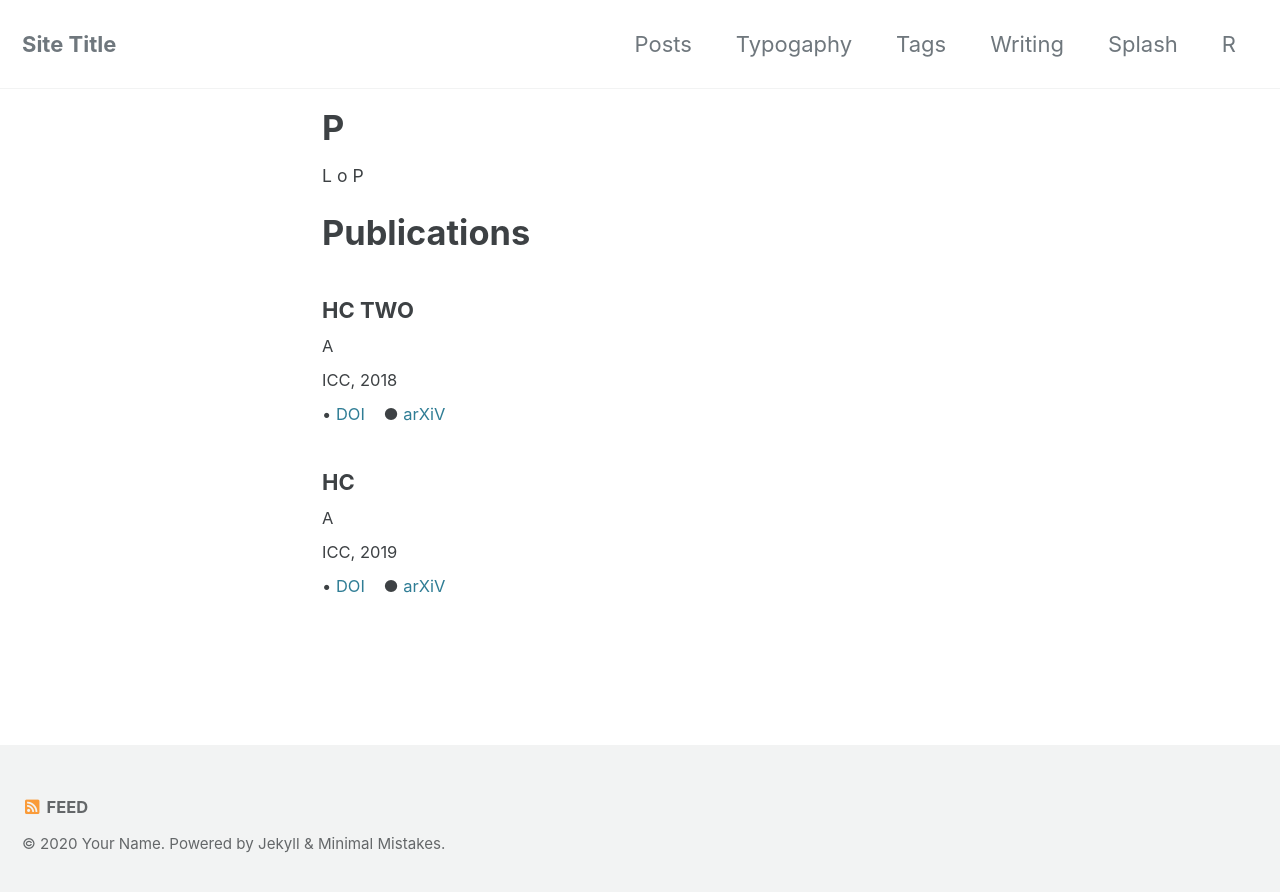
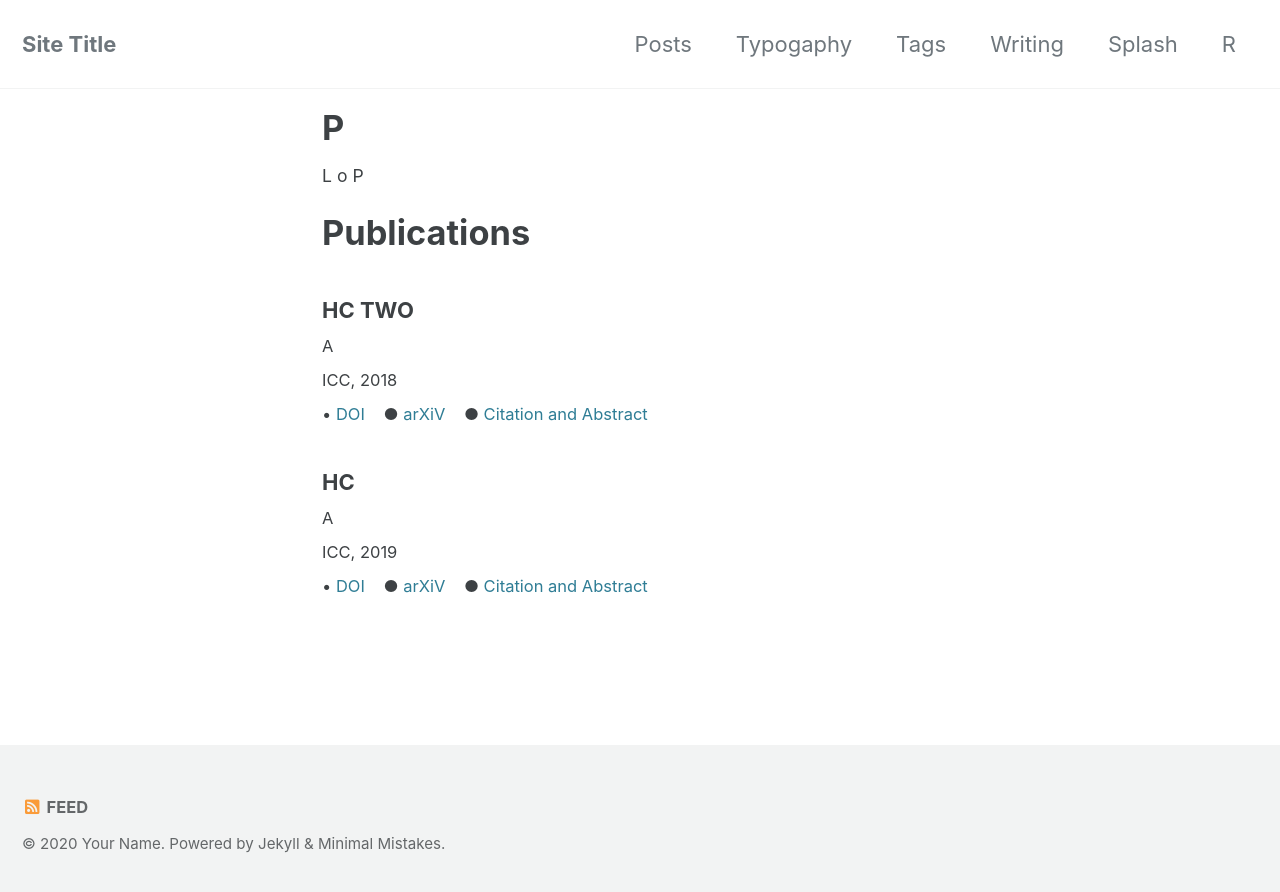
Before and after one commit to anantjoshi97/website, a Jekyll site: the page built from _pages/publ.md, in a window 1280 px wide. Shown: the top 892 px of the page. Built offline with Jekyll 4.4.1, drawn with Linux system fonts in a browser that asks for light colours; cached includes are drawn as plain includes.

Commit message:
Updated publ

```diff
--- a/_pages/publ.md
+++ b/_pages/publ.md
@@ -21,6 +21,7 @@ L o P
   </div>
   <div class="publinks">
   &#8226; <a href="{{pub.doi}}"> DOI </a>&nbsp;&nbsp; &#9679; <a href="{{pub.arxiv}}">arXiV</a>
+    &nbsp;&nbsp; &#9679; <a href="{{pub.url}}">Citation and Abstract</a>
   </div>
 </div>
 
```
